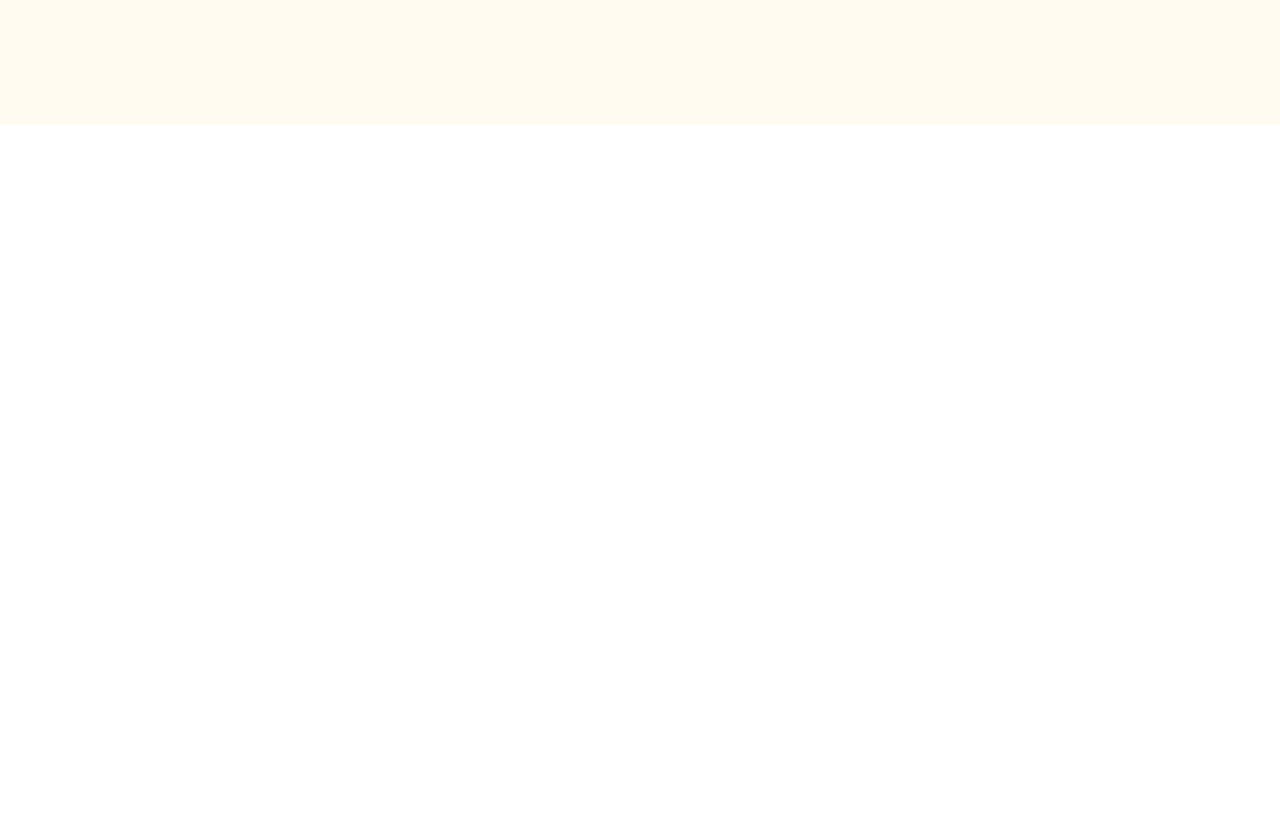
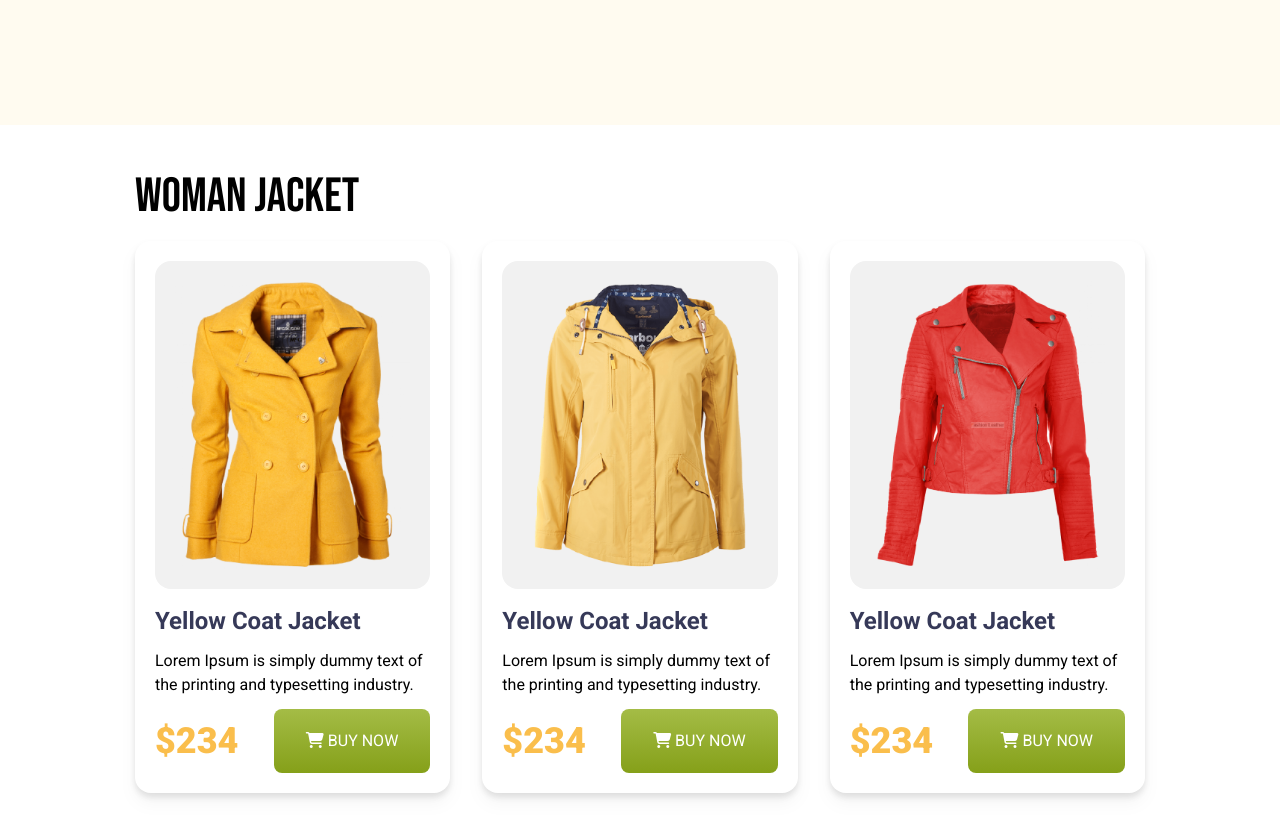
Before and after one commit to NurHossain-nur/penguin-fashion-website, a plain HTML site: page index.html in a window 1280 px wide. Shown: the part 524-1362 px from the top of the page. Before the commit the page ends 800 px from the top, so only its background shows below. Drawn offline with nearby package versions, Linux system fonts and the light colour scheme.

Commit message:
add women jacket section

```diff
--- a/index.html
+++ b/index.html
@@ -69,8 +69,50 @@
      </header>
 
      <!-- main section start -->
-      <main>
+      <main class="max-w-[1440px] mx-auto font-roboto">
+        <!-- Woman jacket section -->
+        <section class="mt-12 mb-24 px-4 md:px-5 xl:px-34">
+            <h2 class="text-5xl font-bebas-neue mb-5">W0Man Jacket</h2>
+            <div class="grid md:grid-cols-2 lg:grid-cols-3 gap-8">
+                <!-- img 1 -->
+                <div class="p-5 rounded-2xl bg-white drop-shadow-lg">
+                    <img class="rounded-2xl bg-[#F1F1F1] p-5 mb-4" src="images/jacket-1.png" alt="">
+                    <h3 class="text-2xl font-bold text-[#363958] mb-3">Yellow Coat Jacket</h3>
+                    <p class="text-base leading-6 mb-3">Lorem Ipsum is simply dummy text of the
+                        printing and typesetting industry.
+                    </p>
+                    <div class="flex justify-between items-center">
+                        <p class="text-4xl font-black text-[#FABE4C] ">$234</p>
+                        <button class="font-normal text-white bg-gradient-to-b from-[#A4BC46] to-[#85A019] px-8 py-5 rounded-lg"><i class="fa-solid fa-cart-shopping"></i> BUY NOW</button>
+                    </div>
+                </div>
+                <!-- img 2 -->
+                <div class="p-5 rounded-2xl bg-white drop-shadow-lg">
+                    <img class="rounded-2xl bg-[#F1F1F1] p-5 mb-4" src="images/jacket-2.png" alt="">
+                    <h3 class="text-2xl font-bold text-[#363958] mb-3">Yellow Coat Jacket</h3>
+                    <p class="text-base leading-6 mb-3">Lorem Ipsum is simply dummy text of the
+                        printing and typesetting industry.
+                    </p>
+                    <div class="flex justify-between items-center">
+                        <p class="text-4xl font-black text-[#FABE4C] ">$234</p>
+                        <button class="font-normal text-white bg-gradient-to-b from-[#A4BC46] to-[#85A019] px-8 py-5 rounded-lg"><i class="fa-solid fa-cart-shopping"></i> BUY NOW</button>
+                    </div>
+                </div>
+                <!-- img 3 -->
+                <div class="p-5 rounded-2xl bg-white drop-shadow-lg">
+                    <img class="rounded-2xl bg-[#F1F1F1] p-5 mb-4" src="images/jacket-3.png" alt="">
+                    <h3 class="text-2xl font-bold text-[#363958] mb-3">Yellow Coat Jacket</h3>
+                    <p class="text-base leading-6 mb-3">Lorem Ipsum is simply dummy text of the
+                        printing and typesetting industry.
+                    </p>
+                    <div class="flex justify-between items-center">
+                        <p class="text-4xl font-black text-[#FABE4C] ">$234</p>
+                        <button class="font-normal text-white bg-gradient-to-b from-[#A4BC46] to-[#85A019] px-8 py-5 rounded-lg"><i class="fa-solid fa-cart-shopping"></i> BUY NOW</button>
+                    </div>
+                </div>
 
+            </div>
+        </section>
 
       </main>
 
```
